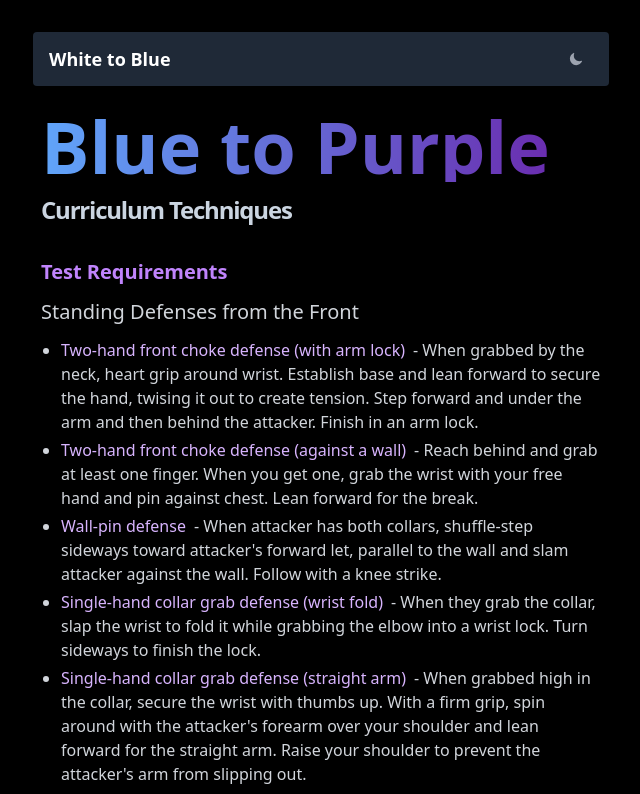
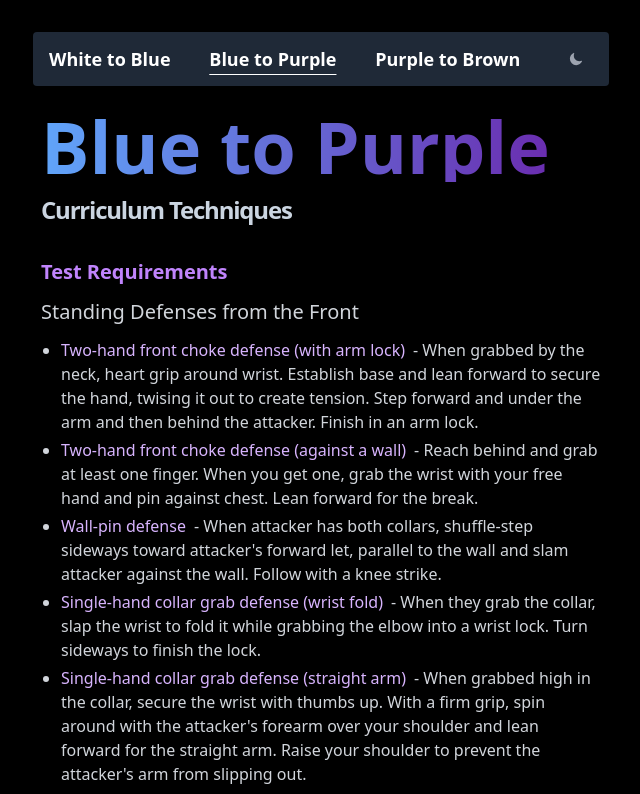
Before and after one commit to waynegraham/blue-to-purple, a React (Vite) app: page / in a window 1280 px wide. Shown: the top 794 px of the page, without its empty margins (319-959 px from the left). Built offline with nearby package versions, Linux system fonts and the light colour scheme.

Commit message:
Update navigation

```diff
--- a/src/components/Navigation.jsx
+++ b/src/components/Navigation.jsx
@@ -8,6 +8,15 @@ function Navigation() {
         <a href="https://waynegraham.github.io/white-to-blue" className="flex">
           <span className="self-center text-lg font-semibold whitespace-nowrap dark:text-white">White to Blue</span>
         </a>
+
+        <a href="https://waynegraham.github.io/blue-to-purple/" className="flex">
+          <span className="self-center text-lg font-semibold whitespace-nowrap dark:text-white underline underline-offset-8">Blue to Purple</span>
+        </a>
+
+        <a href="#" className="flex">
+          <span className="self-center text-lg font-semibold whitespace-nowrap dark:text-white">Purple to Brown</span>
+        </a>
+
         <div className="flex md:order-2">
           <DarkmodeSelector /> {/* Darkmode toggle */}
         </div>
```
